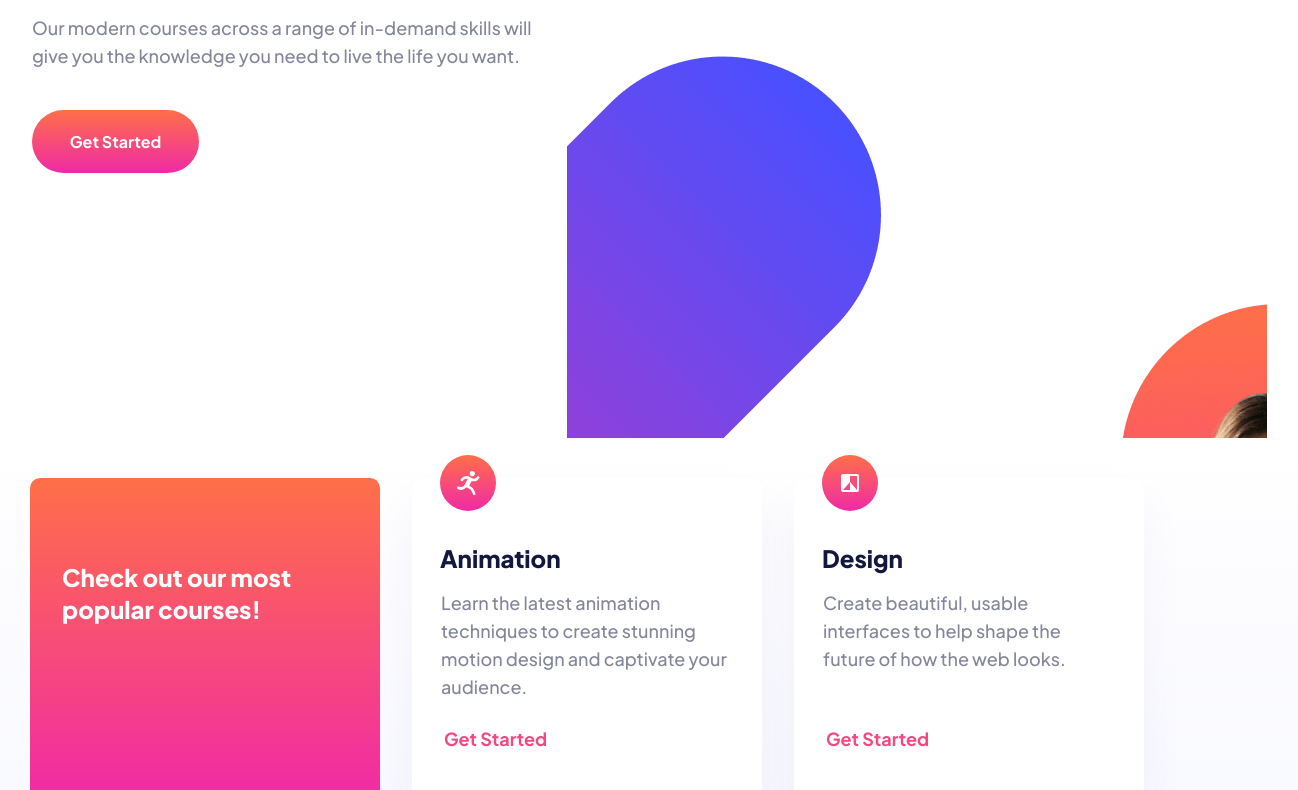
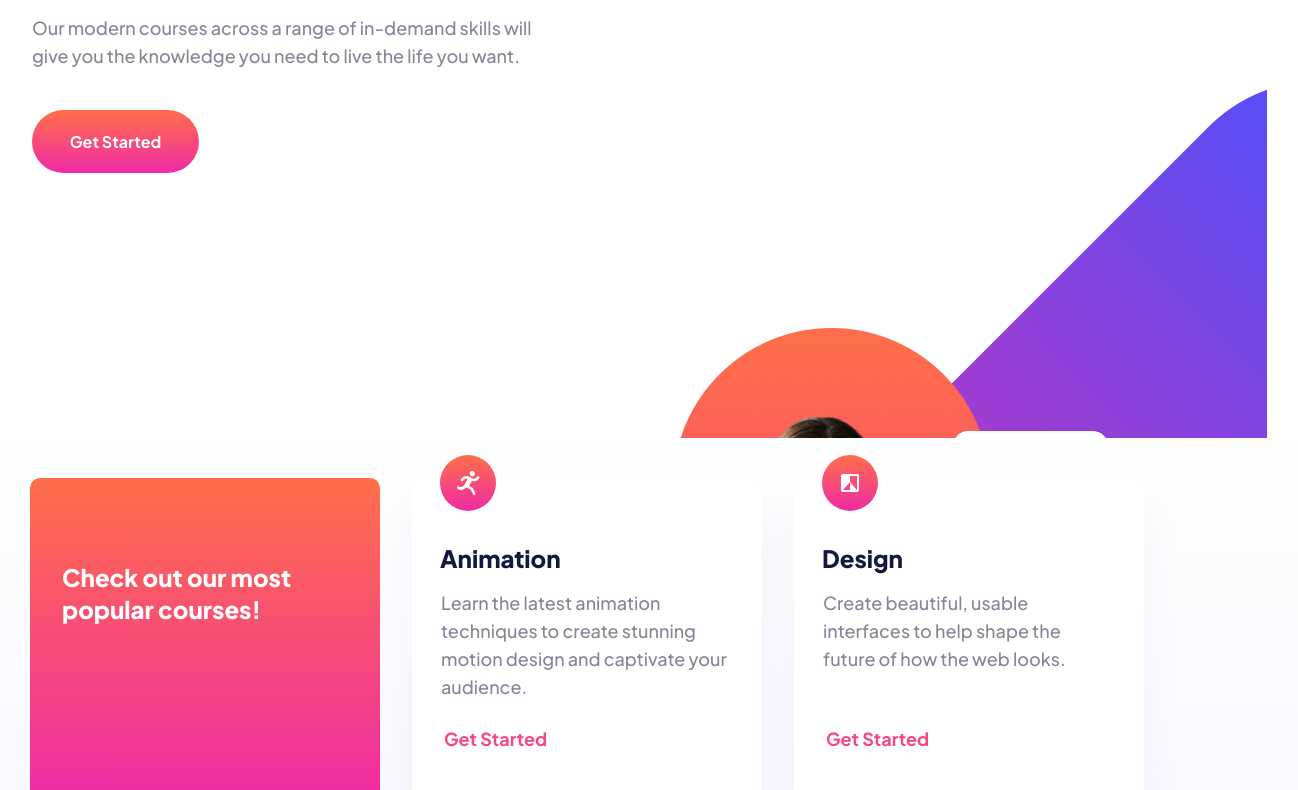
Before and after one commit to CHIKVILADZE/skill, a plain HTML site: page index.html in a window 1536 px wide. Shown: the part 342-1132 px from the top of the page, without its empty margins (133-1431 px from the left). Drawn offline with Linux system fonts and the light colour scheme.

Commit message:
some  changes

```diff
--- a/style.css
+++ b/style.css
@@ -339,7 +339,7 @@ footer{
   height:500px;
   background-image:url(icons/image-hero-tablet.png);
   background-position:right 46vh bottom 84vh;
-  overflow: hidden;
+
  }
  .title{
   font-family: 'Plus Jakarta Sans';
@@ -591,8 +591,8 @@ footer{
   background-image:url(icons/image-hero-desktop.png);
 
 
-  background-position:right 40vh bottom 56vh;
-  overflow: hidden;
+  background-position:right 96vh bottom 53vh;;
+
 
  }
  .section{
```
